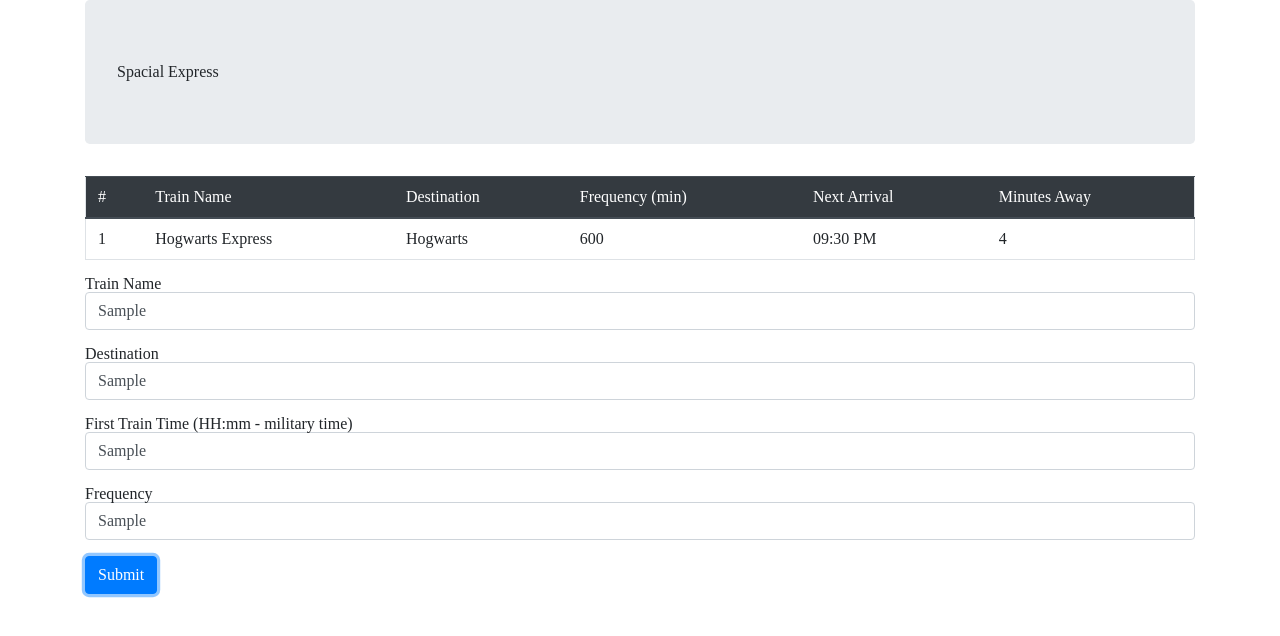
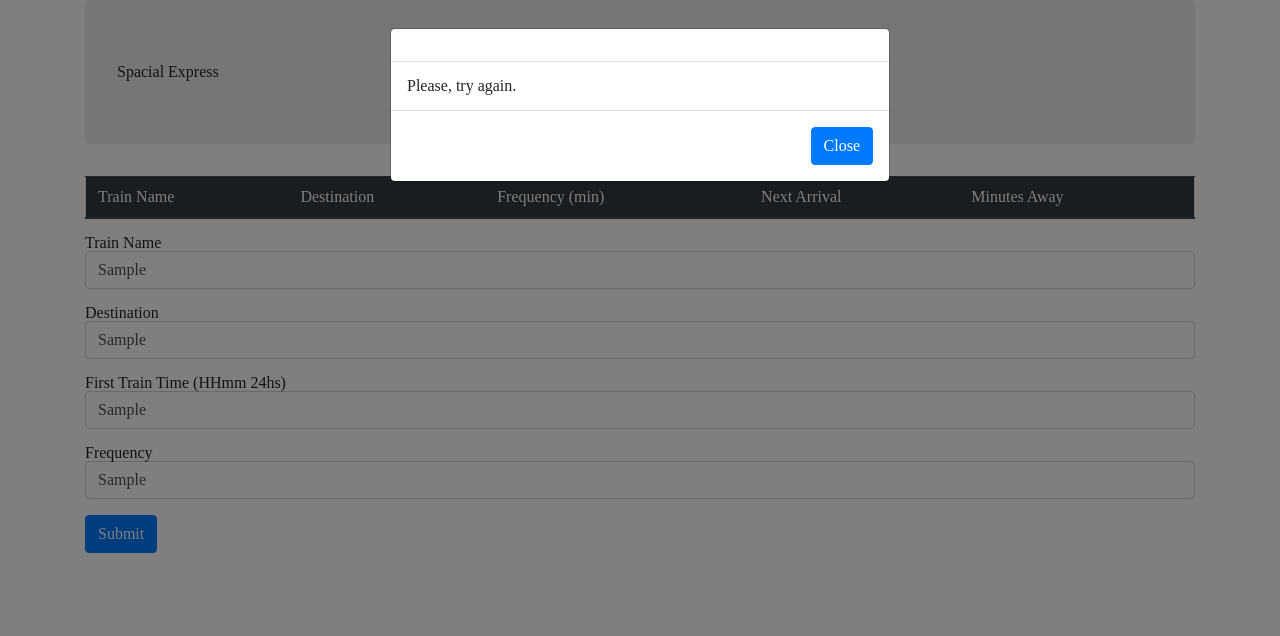
Before and after one commit to candidoregis/TrainScheduler, a plain HTML site: page index.html in a window 1280 px wide. Both pictures are taken after typing "Sample", "Sample", "Sample", "Sample" into the empty fields and a click on the button "Submit". Drawn offline with nearby package versions, Linux system fonts and the light colour scheme; no server answers.

Commit message:
Added a modal

```diff
--- a/assets/javascript/game.js
+++ b/assets/javascript/game.js
@@ -52,31 +52,25 @@ var convertedDate = moment(randomDate, randomFormat);
 // -----
 
 function validateTrain(name, dest, ftime, freq) {
-    if ((name === "") || (dest === "") || (ftime === "") || (freq === "")) {
-        return true;
-    } else {
-        return false;
-    }
+    var isValid = ((name === "") || (dest === "") || (ftime === "") || (freq === ""));
+    console.log("is valid: " + isValid);
+    return isValid;
+    // } else {
+    // return false;
+    // }
 }
 
 function minAwayCalc(fitime, freq) {
-    // First Time (pushed back 1 year to make sure it comes before current time)
     var firstTimeConverted = moment(fitime, "HH:mm").subtract(1, "years");
-    // console.log(firstTimeConverted);
     var currentTime = moment();
-    // console.log("CURRENT TIME: " + moment(currentTime).format("hh:mm"));
     var diffTime = moment().diff(moment(firstTimeConverted), "minutes");
-    // console.log("DIFFERENCE IN TIME: " + diffTime);
     var tRemainder = diffTime % freq;
-    // console.log(tRemainder);
     var tMinutesTillTrain = freq - tRemainder;
-    // console.log("MINUTES TILL TRAIN: " + tMinutesTillTrain);
     return tMinutesTillTrain;
 }
 
 function nextTrainCalc(minutes) {
     var nextTrain = moment().add(minutes, "minutes");
-    // console.log("ARRIVAL TIME: " + moment(nextTrain).format("hh:mm"));
     return moment(nextTrain).format("hh:mm");
 }
 
@@ -103,32 +97,37 @@ function frequencyValidation(inputField) {
 }
 
 function retrieveData() {
-    console.log("entrei no retrieve");
+    $("#trainSchedules").empty();
     var query = firebase.database().ref();
-    console.log(query);
     query.once("value")
         .then(function (snapshot) {
             snapshot.forEach(function (childSnapshot) {
-                // key will be "ada" the first time and "alan" the second time
                 var key = childSnapshot.key;
-                // console.log(key);
-                // childData will be the actual contents of the child
                 var childData = childSnapshot.val();
-                // console.log(childData);
                 addData(childData);
             });
         });
 }
 
-function addData(data){
+function addData(data) {
     var name = data.trainName;
     var destination = data.trainDestination;
     var frequency = data.trainFrequency;
     var firstTime = data.trainFirstTime;
     var minutesAway = minAwayCalc(firstTime, frequency);
     var nextTrain = nextTrainCalc(minutesAway);
-    console.log(name);
 
+    // Creating a variable to hold the data before appending it
+    var newRow = $("<tr>").append(
+        $("<td>").text(name),
+        $("<td>").text(destination),
+        $("<td>").text(frequency),
+        $("<td>").text(nextTrain),
+        $("<td>").text(minutesAway)
+    );
+
+    // Append the new row to the table
+    $("#trainSchedules").append(newRow);
 }
 
 $("#addNewTrain").on("click", function () {
@@ -139,17 +138,14 @@ $("#addNewTrain").on("click", function () {
     var trainDestination = $("#inlineFormInputDestination").val().trim();
     var trainFirstTime = $("#inlineFormInputTrainTime").val().trim();
 
-    // var trainFrequency = parseInt($("#inlineFormInputFrequency").val().trim());
-    var trainFrequency = $("#inlineFormInputFrequency").val().trim(); //need to parseInt later
+    var trainFrequency = $("#inlineFormInputFrequency").val().trim();
 
     // Validate entries
     if (validateTrain(trainName, trainDestination, trainFirstTime, trainFrequency)) {
-        console.log("Tente outra vez");
-        //DISPLAY MODAL PARA INSERIR DADOS VALIDOS
+        $('#exampleModal').modal('show');
     } else if ((timeLengthValidation(trainFirstTime))
         && (timeValidation(trainFirstTime))
         && (frequencyValidation(trainFrequency))) {
-        console.log("entrei ");
         database.ref().push({
             trainName: trainName,
             trainDestination: trainDestination,
@@ -158,14 +154,10 @@ $("#addNewTrain").on("click", function () {
             dateAdded: firebase.database.ServerValue.TIMESTAMP
         });
     } else {
-        console.log("UUAAAAAAAAAAAAAAAAA");
+        $('#exampleModal').modal('show');
     }
 
     retrieveData();
-    console.log("depois");
-    //pegar valores
-    //validar valores
-    //associar a variaveis
-    //calcular tempo
-    //adicionar no gancho
 });
+
+retrieveData();
--- a/index.html
+++ b/index.html
@@ -23,7 +23,7 @@
             <table class="table border">
                 <thead class="thead-dark">
                     <tr>
-                        <th scope="col">#</th>
+                        <!-- <th scope="col">#</th> -->
                         <th scope="col">Train Name</th>
                         <th scope="col">Destination</th>
                         <th scope="col">Frequency (min)</th>
@@ -33,8 +33,9 @@
                 </thead>
                 <tbody id="trainSchedules">
                     <tr>
-                        <th scope="row">1</th>
-                        <td>Hogwarts Express</td>
+                        <!-- <th scope="row">1</th> -->
+                        <th scope="row">Hogwarts Express</th>
+                        <!-- <td>Hogwarts Express</td> -->
                         <td>Hogwarts</td>
                         <td>600</td>
                         <td>09:30 PM</td>
@@ -58,7 +59,7 @@
                             placeholder="Enter the train's destination name here">
                     </div>
                     <div class="col-sm-12 pb-3">
-                        <label for="inlineFormInputTrainTime">First Train Time (HH:mm - military time)</label>
+                        <label for="inlineFormInputTrainTime">First Train Time (HHmm 24hs)</label>
                         <input type="text" class="form-control" id="inlineFormInputTrainTime"
                             placeholder="Enter the train's first time here">
                     </div>
@@ -74,6 +75,23 @@
             </form>
         </div>
 
+        <!-- Modal -->
+        <div class="modal fade" id="exampleModal" tabindex="-1" role="dialog" aria-labelledby="exampleModalLabel"
+            aria-hidden="true">
+            <div class="modal-dialog" role="document">
+                <div class="modal-content">
+                    <div class="modal-header">
+                    </div>
+                    <div class="modal-body">
+                        <h5>Please, try again.</h5>
+                    </div>
+                    <div class="modal-footer">
+                        <button type="button" class="btn btn-primary" data-dismiss="modal">Close</button>
+                    </div>
+                </div>
+            </div>
+        </div>
+
     </div>
 
     <script src="https://code.jquery.com/jquery-3.3.1.slim.min.js"
@@ -87,11 +105,11 @@
         crossorigin="anonymous"></script>
 
 
-  <!-- Firebase References -->
-  <script src="https://www.gstatic.com/firebasejs/6.0.4/firebase-app.js"></script>
-  <script src="https://www.gstatic.com/firebasejs/6.0.4/firebase-database.js"></script>
+    <!-- Firebase References -->
+    <script src="https://www.gstatic.com/firebasejs/6.0.4/firebase-app.js"></script>
+    <script src="https://www.gstatic.com/firebasejs/6.0.4/firebase-database.js"></script>
 
-  <script src="https://cdn.jsdelivr.net/momentjs/2.12.0/moment.min.js"></script>
+    <script src="https://cdn.jsdelivr.net/momentjs/2.12.0/moment.min.js"></script>
 
 
     <script src="assets/javascript/game.js"></script>
```
